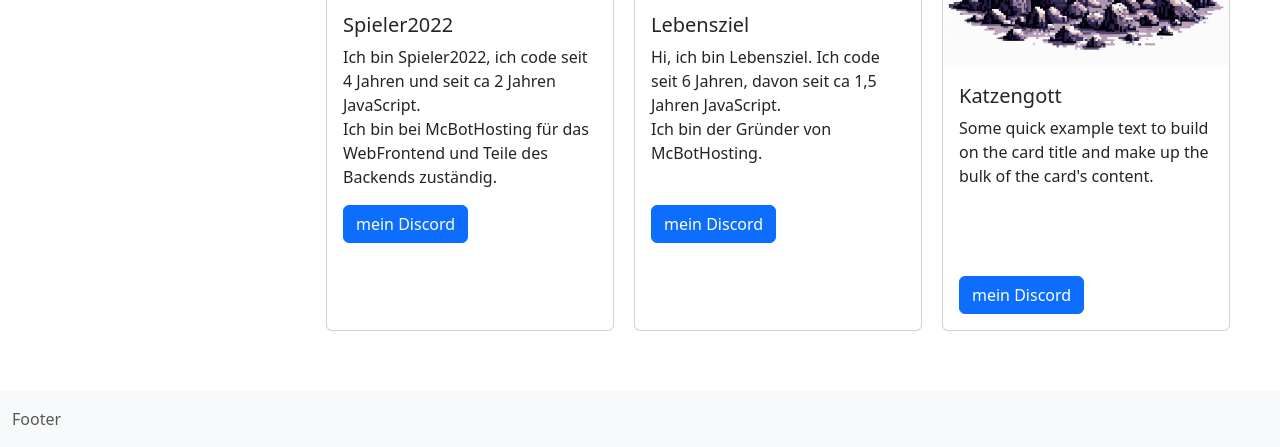
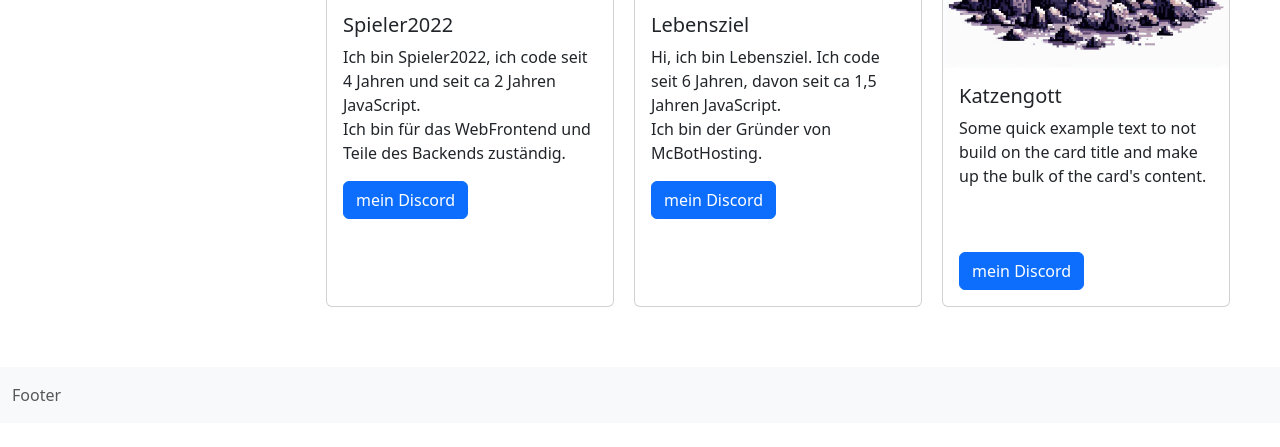
Before and after one commit to Spieler2022/McBot, a plain HTML site: page index.html in a window 1280 px wide. Shown: the part 3508-3955 px from the top of the page. After the commit the page ends 3931 px from the top, so only its background shows below. Drawn offline with nearby package versions, Linux system fonts and the light colour scheme.

Commit message:
Add files via upload

```diff
--- a/index.html
+++ b/index.html
@@ -217,7 +217,7 @@
                     <div class="card-body">
                         <h5 class="card-title">Spieler2022</h5>
                         <p class="card-text">Ich bin Spieler2022, ich code seit 4 Jahren und seit ca 2 Jahren
-                            JavaScript.<br />Ich bin bei McBotHosting für das WebFrontend und Teile des Backends
+                            JavaScript.<br />Ich bin für das WebFrontend und Teile des Backends
                             zuständig.</p>
                         <a href="spieler2022/" target="_blank" class="btn btn-primary">mein Discord</a>
                     </div>
@@ -227,7 +227,7 @@
                     <div class="card-body">
                         <h5 class="card-title">Lebensziel</h5>
                         <p class="card-text">Hi, ich bin Lebensziel. Ich code seit 6 Jahren, davon seit ca 1,5 Jahren
-                            JavaScript.<br />Ich bin der Gründer von McBotHosting.</p><br />
+                            JavaScript.<br />Ich bin der Gründer von McBotHosting.</p>
                         <a href="lebensziel/" target="_blank" class="btn btn-primary">mein Discord</a>
                     </div>
                 </div>
@@ -235,8 +235,8 @@
                     <img src="assets/placeholder.jpeg" class="card-img-top" alt="team-member_picture">
                     <div class="card-body">
                         <h5 class="card-title">Katzengott</h5>
-                        <p class="card-text">Some quick example text to build on the card title and make up the bulk of
-                            the card's content.</p><br /><br /><br />
+                        <p class="card-text">Some quick example text to not build on the card title and make up the bulk
+                            of the card's content.</p><br /><br />
                         <a href="katzengott/" target="_blank" class="btn btn-primary">mein Discord</a>
                     </div>
                 </div>
```
